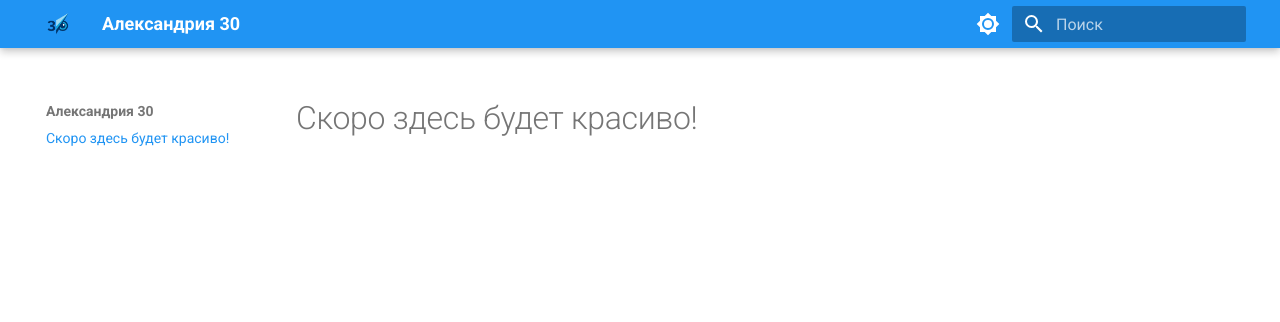
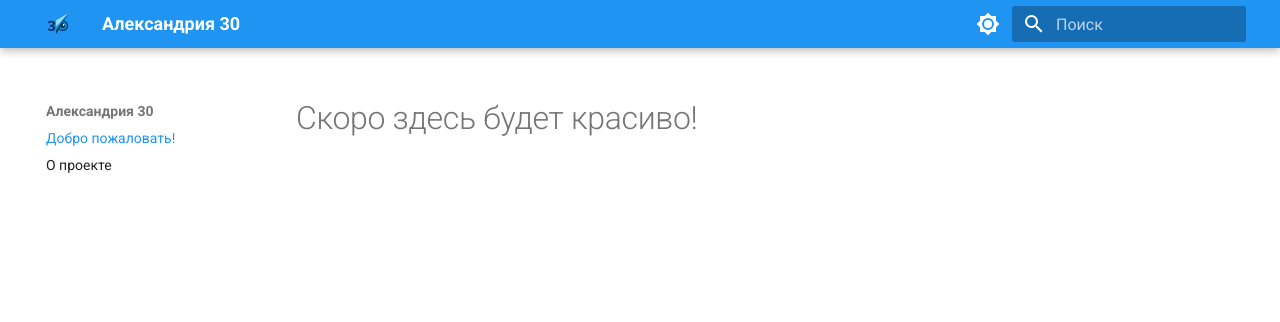
Before and after one commit to 30spb/Alexandria30, an MkDocs documentation site: the page built from docs/index.md, in a window 1280 px wide. Shown: the top 322 px of the page. Built offline with MkDocs 1.6.1 and Material for MkDocs 9.7.7, drawn with Linux system fonts in a browser that asks for light colours.

Commit message:
Добавил навигацию и раздел о проекте

```diff
--- a/mkdocs.yml
+++ b/mkdocs.yml
@@ -1,6 +1,10 @@
 site_name: Александрия 30
 site_description: Сборник конспектов который не сгорит!
 site_author: Ученики 30ки
+
+nav:
+  - Добро пожаловать!: index.md
+  - О проекте: /about/index.md
 
 theme:
   name: material
```
Also changed, not shown: docs/about/index.md (added, +5 -0 lines).
